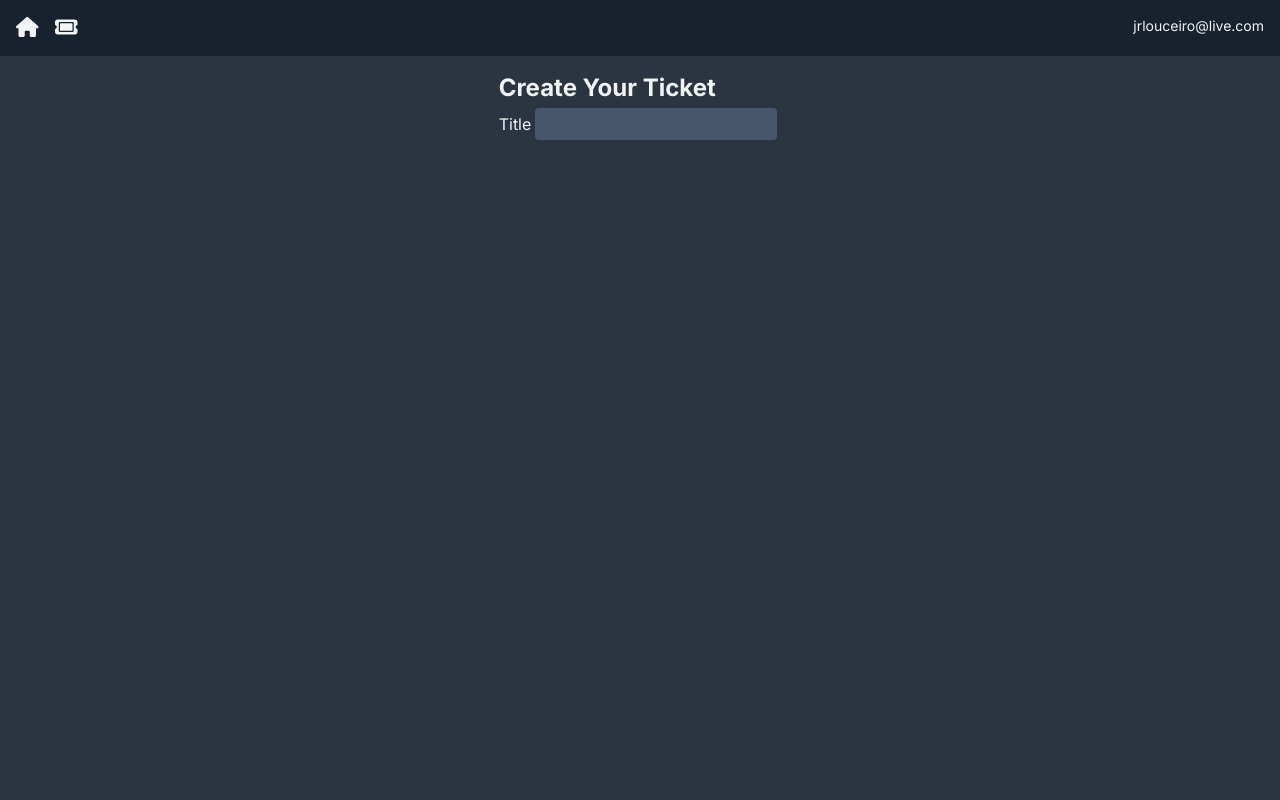
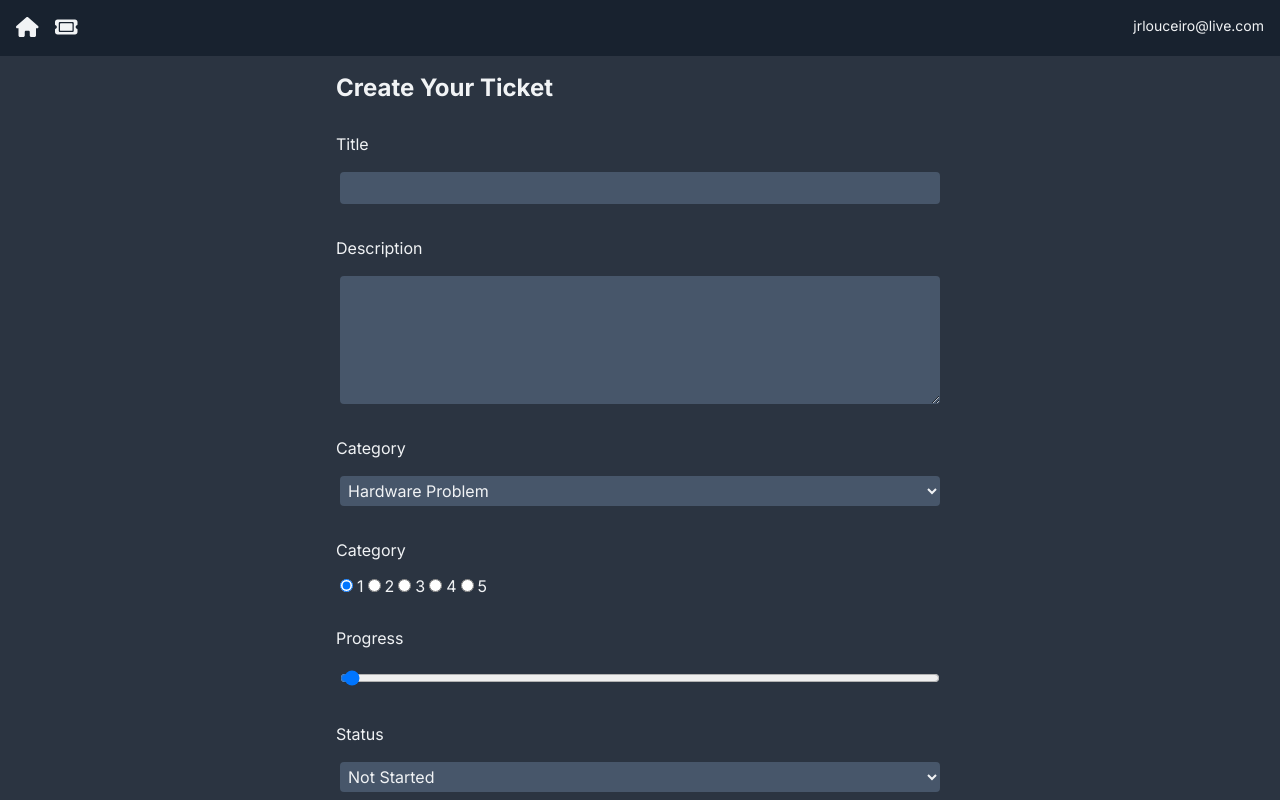
Before and after one commit to joaoLouceiro/FCC_TicketingApp, a Next.js app in the folder ticket-app/: page /TicketPage/new in a window 1280 px wide. Built offline with nearby package versions, Linux system fonts and the light colour scheme.

Commit message:
Form finished, missing handleSubmit

```diff
--- a/ticket-app/app/(components)/TicketForm.jsx
+++ b/ticket-app/app/(components)/TicketForm.jsx
@@ -13,6 +13,9 @@
       [name]: value,
     }));
   };
+  const handleSubmit = (e) => {
+    console.log("submitted");
+  };
   const startingTicketData = {
     title: "",
     description: "",
@@ -25,7 +28,11 @@
   const [formData, setFormData] = useState(startingTicketData);
   return (
     <div className="flex justify-center">
-      <form>
+      <form
+        className="flex flex-col gap-3 w-1/2"
+        method="post"
+        onSubmit={handleSubmit}
+      >
         <h3>Create Your Ticket</h3>
         <label>Title</label>
         <input
@@ -36,6 +43,90 @@
           required={true}
           value={formData.title}
         ></input>
+        <label>Description</label>
+        <textarea
+          id="description"
+          name="description"
+          onChange={handleChange}
+          required={true}
+          value={formData.description}
+          rows={5}
+        ></textarea>
+        <label>Category</label>
+        <select
+          name="category"
+          value={formData.category}
+          onChange={handleChange}
+        >
+          <option value="Hardware Problem">Hardware Problem</option>
+          <option value="Software Problem">Software Problem</option>
+          <option value="Project">Project</option>
+        </select>
+        <label>Category</label>
+        <div>
+          <input
+            id="priority-1"
+            name="priority"
+            type="radio"
+            onChange={handleChange}
+            value={1}
+            checked={formData.priority == 1}
+          />
+          <label>1</label>
+          <input
+            id="priority-2"
+            name="priority"
+            type="radio"
+            onChange={handleChange}
+            value={2}
+            checked={formData.priority == 2}
+          />
+          <label>2</label>
+          <input
+            id="priority-3"
+            name="priority"
+            type="radio"
+            onChange={handleChange}
+            value={3}
+            checked={formData.priority == 3}
+          />
+          <label>3</label>
+          <input
+            id="priority-4"
+            name="priority"
+            type="radio"
+            onChange={handleChange}
+            value={4}
+            checked={formData.priority == 4}
+          />
+          <label>4</label>
+          <input
+            id="priority-5"
+            name="priority"
+            type="radio"
+            onChange={handleChange}
+            value={5}
+            checked={formData.priority == 5}
+          />
+          <label>5</label>
+        </div>
+        <label>Progress</label>
+        <input
+          type="range"
+          id="progress"
+          name="progress"
+          value={formData.progress}
+          min="0"
+          max="100"
+          onChange={handleChange}
+        />
+        <label>Status</label>
+        <select name="status" value={formData.status} onChange={handleChange}>
+          <option value="not started">Not Started</option>
+          <option value="started">Started</option>
+          <option value="done">Done</option>
+        </select>
+        <input type="submit" className="btn" value="Create Ticket" />
       </form>
     </div>
   );
```
